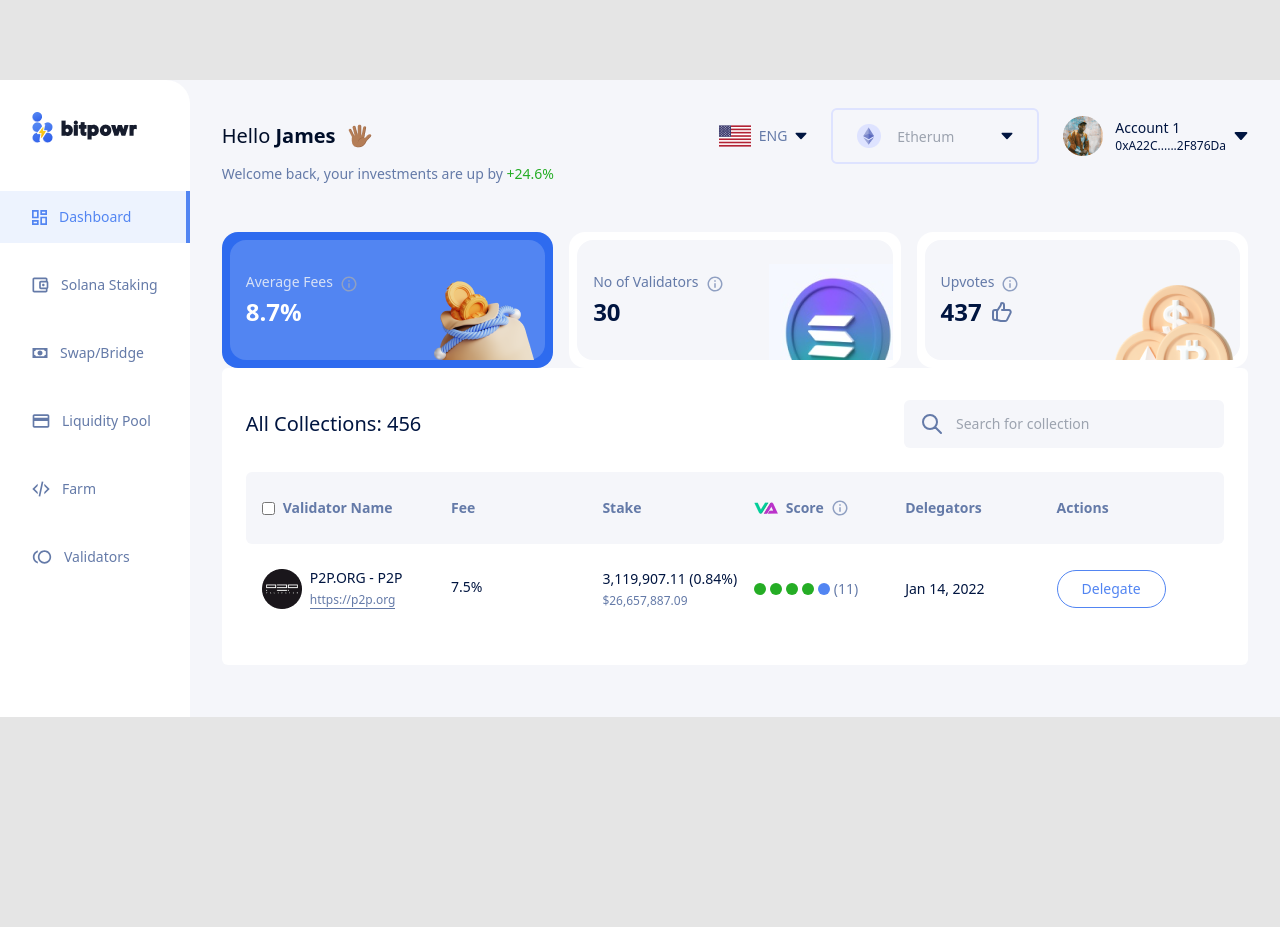
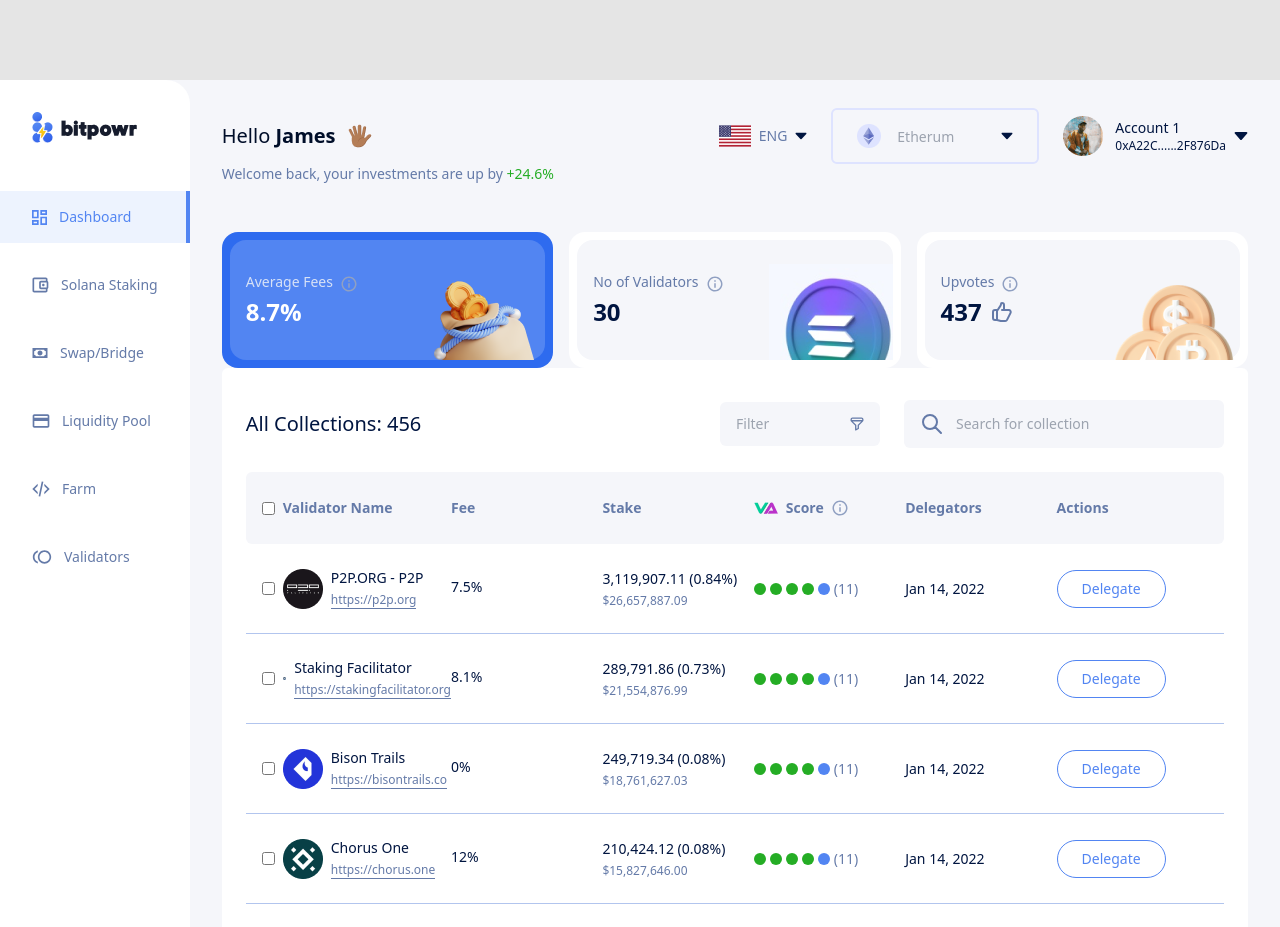
Before and after one commit to Phosah/bitpowr, a Vue app: page /singlecollection in a window 1280 px wide. Shown: the top 927 px of the page. Before the commit the page ends 800 px from the top, so only its background shows below. Built offline with nearby package versions, Linux system fonts and the light colour scheme.

Commit message:
Updates to codebase

```diff
--- a/src/components/TopValidators.vue
+++ b/src/components/TopValidators.vue
@@ -46,13 +46,13 @@
 <script lang="ts">
 import { defineComponent } from 'vue'
 import type { PropType } from 'vue'
-import type Validator from "../types/Validator"
+import type TopValidator from "../types/TopValidator"
 
 export default defineComponent({
     name: "TopValidators",
     props: {
         validators: {
-            type: Array as PropType<Validator[]>,
+            type: Array as PropType<TopValidator[]>,
             required: true
         }
     },
--- a/src/components/Validators.vue
+++ b/src/components/Validators.vue
@@ -2,6 +2,13 @@
     <div class="flex-1 py-8 px-6 mb-6 bg-white rounded-md">
         <div class="flex items-center justify-between mb-6">
             <h2 class="text-brand-blue-3 text-xl">All Collections: 456</h2>
+            <div class="flex items-center space-x-6">
+                <div class="flex items-center space-x-3 w-40 py-3 px-4 bg-brand-blue-6 rounded-md">
+                    <input class="bg-transparent w-full" type="text" placeholder="Filter" />
+                    <div>
+                        <img src="../assets/filter-icon.svg" alt="Filter icon" />
+                    </div>
+                </div>
                 <div class="flex items-center space-x-3 w-80 py-3 px-4 bg-brand-blue-6 rounded-md">
                     <div>
                         <svg
@@ -26,6 +33,7 @@
                     />
                 </div>
             </div>
+        </div>
         <div class="flex items-center px-4 py-6 font-bold bg-brand-blue-6 rounded-md">
             <div class="w-1/5 flex items-center space-x-2">
                 <input type="checkbox" name="validator" id="validator" />
@@ -42,25 +50,26 @@
             <h3 class="flex-1">Actions</h3>
         </div>
         <div class="divide-y divide-brand-blue-9">
-            <!-- <div v-for="(collection, ix) in collections" :key="ix"> -->
+            <div v-for="(validator, ix) in validators" :key="ix">
                 <div class="flex items-center py-6 px-4">
                     <div class="w-1/5 flex items-center space-x-2">
-                    <div>
-                        <img src="../assets/p2p.png" alt="p2p" />
+                        <input type="checkbox" name="collection" id="collection" />
+                        <div class>
+                            <img class :src="validator.img" :alt="validator.alt" />
                         </div>
                         <div>
-                        <h3 class="mb-1 text-brand-blue-3 font-medium">P2P.ORG - P2P</h3>
+                            <h3 class="mb-1 text-brand-blue-3 font-medium">{{ validator.name }}</h3>
                             <div class="flex">
-                            <p class="text-xs border-b border-brand-blue-2">https://p2p.org</p>
+                                <p class="text-xs border-b border-brand-blue-2">{{ validator.link }}</p>
                             </div>
                         </div>
                     </div>
                     <div class="flex-1">
-                    <h3 class="mb-1 text-brand-blue-3 font-medium">7.5%</h3>
+                        <h3 class="mb-1 text-brand-blue-3 font-medium">{{ validator.fee }}%</h3>
                     </div>
                     <div class="flex-1">
-                    <h3 class="mb-1 text-brand-blue-3 font-medium">3,119,907.11 (0.84%)</h3>
-                    <p class="text-xs">$26,657,887.09</p>
+                        <h3 class="mb-1 text-brand-blue-3 font-medium">{{ validator.stakeCrypto }}</h3>
+                        <p class="text-xs">{{ validator.stakeUsd }}</p>
                     </div>
                     <div class="flex-1 flex items-center space-x-1">
                         <h3 class="w-3 h-3 rounded-full bg-brand-green-1"></h3>
@@ -78,23 +87,23 @@
                     </div>
                 </div>
             </div>
-        <!-- </div> -->
+        </div>
     </div>
 </template>
 
 <script lang="ts">
 import { defineComponent } from 'vue'
 import type { PropType } from 'vue'
-// import type Collection from '@/types/Collection'
+import type Validator from '@/types/Validator'
 
 export default defineComponent({
     name: "Validators",
-    // props: {
-    //     collections: {
-    //         type: Array as PropType<Collection[]>,
-    //         required: true,
-    //     }
-    // },
+    props: {
+        validators: {
+            type: Array as PropType<Validator[]>,
+            required: true,
+        }
+    },
     setup() {
 
     },
--- /dev/null
+++ b/src/types/TopValidator.ts
@@ -0,0 +1,10 @@
+interface TopValidator {
+    img: any,
+    alt: string,
+    name: string,
+    link: string,
+    validatorsAvg: number,
+    numDelegated: number,
+}
+
+export default TopValidator
--- a/src/types/Validator.ts
+++ b/src/types/Validator.ts
@@ -3,8 +3,10 @@
     alt: string,
     name: string,
     link: string,
-    validatorsAvg: number,
-    numDelegated: number,
+    fee: number,
+    stakeCrypto: string,
+    stakeUsd: string,
+    delegator: string
 }
 
 export default Validator
--- a/src/views/SingleCollection.vue
+++ b/src/views/SingleCollection.vue
@@ -62,18 +62,77 @@
                 </div>
             </div>
         </div>
-        <Validators />
+        <Validators :validators="validatorsArr" />
     </div>
 </template>
 
 <script lang="ts">
-import { defineComponent } from 'vue'
+import { defineComponent, ref } from 'vue'
 import Validators from '../components/Validators.vue'
+import type Validator from '@/types/Validator'
+import validatorImg1 from "../assets/p2p.png"
+import validatorImg2 from "../assets/staking-facility.png"
+import validatorImg3 from "../assets/bison-trails.png"
+import validatorImg4 from "../assets/chorus-one.png"
+import validatorImg5 from "../assets/certus-one.png"
 
 export default defineComponent({
     name: "SingleCollection",
+    components: { Validators },
     setup() {
+        const validatorsArr = ref<Validator[]>([
+            {
+                img: validatorImg1,
+                alt: "p2p",
+                name: "P2P.ORG - P2P",
+                link: "https://p2p.org",
+                fee: 7.5,
+                stakeCrypto: "3,119,907.11 (0.84%)",
+                stakeUsd: "$26,657,887.09",
+                delegator: "Jan 14, 2022"
+            },
+            {
+                img: validatorImg2,
+                alt: "Staking Facilitator",
+                name: "Staking Facilitator",
+                link: "https://stakingfacilitator.org",
+                fee: 8.1,
+                stakeCrypto: "289,791.86 (0.73%)",
+                stakeUsd: "$21,554,876.99",
+                delegator: "Jan 14, 2022"
+            },
+            {
+                img: validatorImg3,
+                alt: "Bison Trails",
+                name: "Bison Trails",
+                link: "https://bisontrails.co",
+                fee: 0,
+                stakeCrypto: "249,719.34 (0.08%)",
+                stakeUsd: "$18,761,627.03",
+                delegator: "Jan 14, 2022"
+            },
+            {
+                img: validatorImg4,
+                alt: "Chorus One",
+                name: "Chorus One",
+                link: "https://chorus.one",
+                fee: 12,
+                stakeCrypto: "210,424.12 (0.08%)",
+                stakeUsd: "$15,827,646.00",
+                delegator: "Jan 14, 2022"
+            },
+            {
+                img: validatorImg5,
+                alt: "Certus One",
+                name: "Certus One",
+                link: "https://certus.one",
+                fee: 8.5,
+                stakeCrypto: "3,056,204.98 (0.84%)",
+                stakeUsd: "$21,102,665.35",
+                delegator: "Jan 14, 2022"
+            },
+        ])
+        return { validatorsArr }
     },
-    components: { Validators }
 })
 </script>
--- a/src/views/Staking.vue
+++ b/src/views/Staking.vue
@@ -79,7 +79,7 @@
 import collectionImg3 from "../assets/daily-staker.png"
 import collectionImg4 from "../assets/jamie-tree.png"
 import collectionImg5 from "../assets/alt-coin-daily.png"
-import type Validator from '@/types/Validator';
+import type TopValidator from '@/types/TopValidator';
 import TopValidators from '../components/TopValidators.vue';
 import validatorImg1 from "../assets/p2p.png"
 import validatorImg2 from "../assets/staking-facility.png"
@@ -137,7 +137,7 @@
 
     },
 ])
-const validatorsArr = ref<Validator[]>([
+const validatorsArr = ref<TopValidator[]>([
     {
         img: validatorImg1,
         alt: "P2P",
```
Also changed, not shown: src/assets/filter-icon.svg (added). Lines whose indentation alone changed are shown as unchanged.
